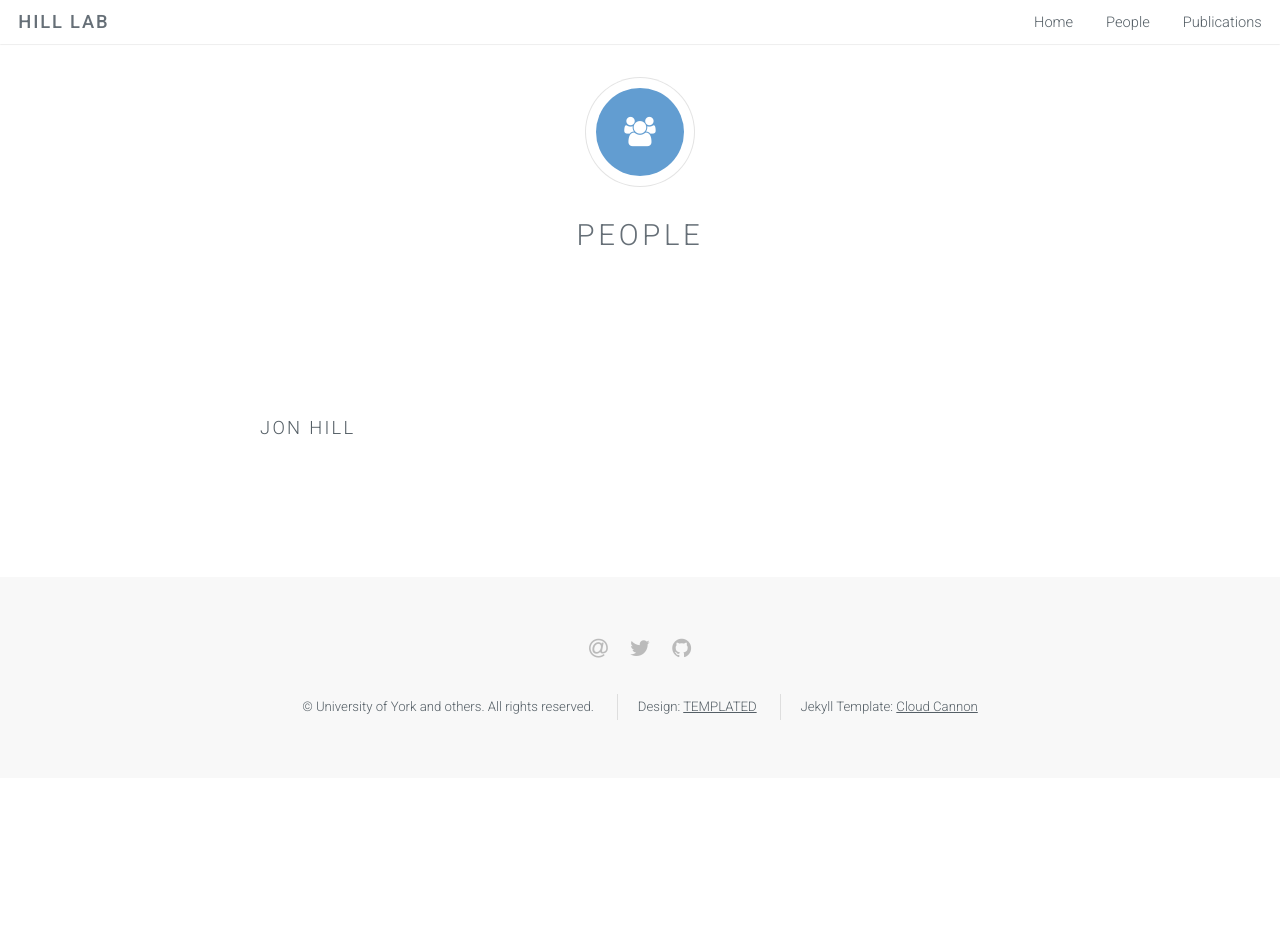
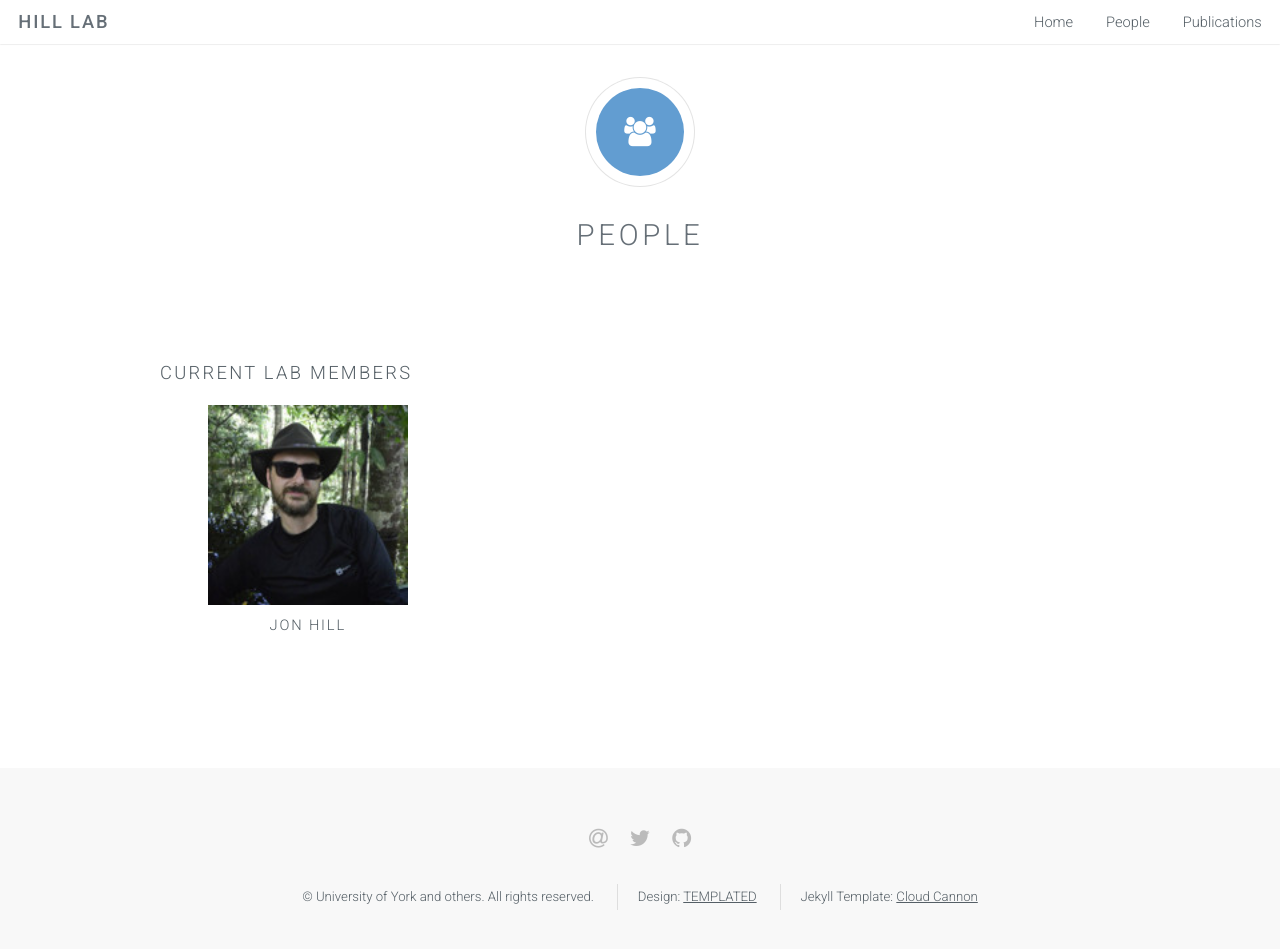
Before and after one commit to EnvModellingGroup/EnvModellingGroup.github.io, a Jekyll site: the page built from people/index.html, in a window 1280 px wide and 969 px high. Shown: the top 949 px of the window. Built offline with Jekyll 4.4.1, drawn with Linux system fonts in a browser that asks for light colours.

Commit message:
Fixing stupid mistake

```diff
--- a/people/index.html
+++ b/people/index.html
@@ -13,12 +13,12 @@ keywords: modelling, environmental, ecological, ecology, environment, computatio
 
 	<section class="wrapper style2">
 		<div class="container">
-		   <p></p>
+		   <h3>Current lab members</h3>
 			<div class="row">
 				<div class="4u">
 					<section class="special">
-						<img height="200px" src="images/jhill.jpg" alt="" />
-						<h3>Jon Hill</h3>
+						<img height="200px" src="images/jhill.jpg" alt="Jon Hill wearing a hat" />
+						<h4>Jon Hill</h4>
                    </section>
 				</div>
 			</div>
```
Also changed, not shown: people/images/jhill.jpg (renamed from people/jhill.jpg).
